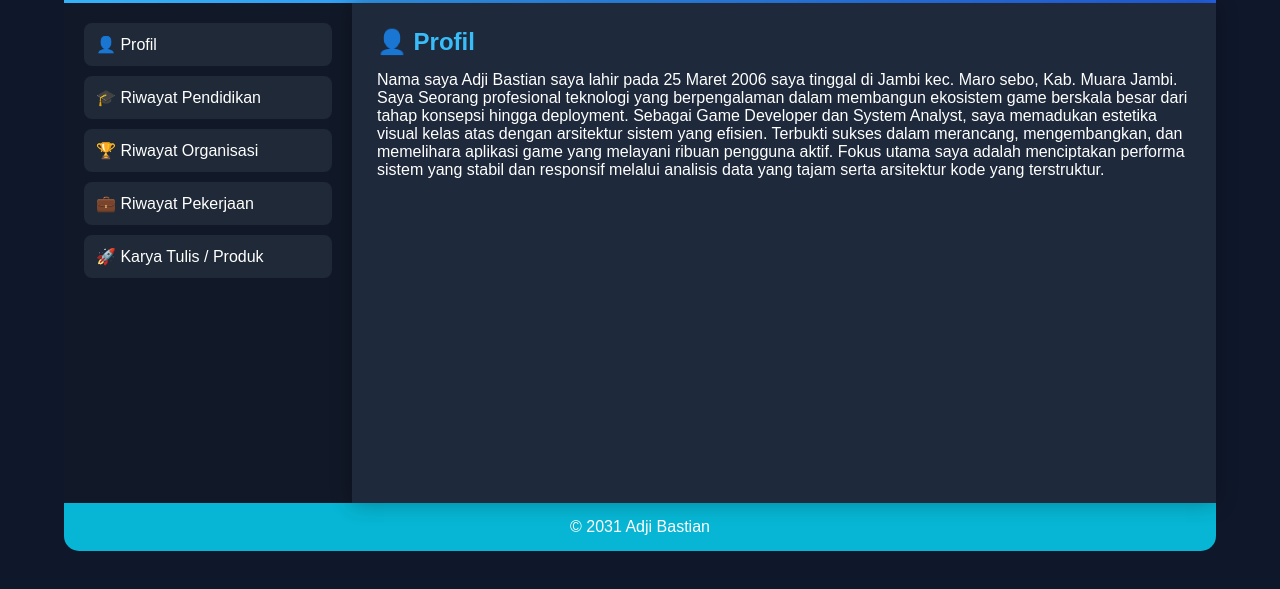
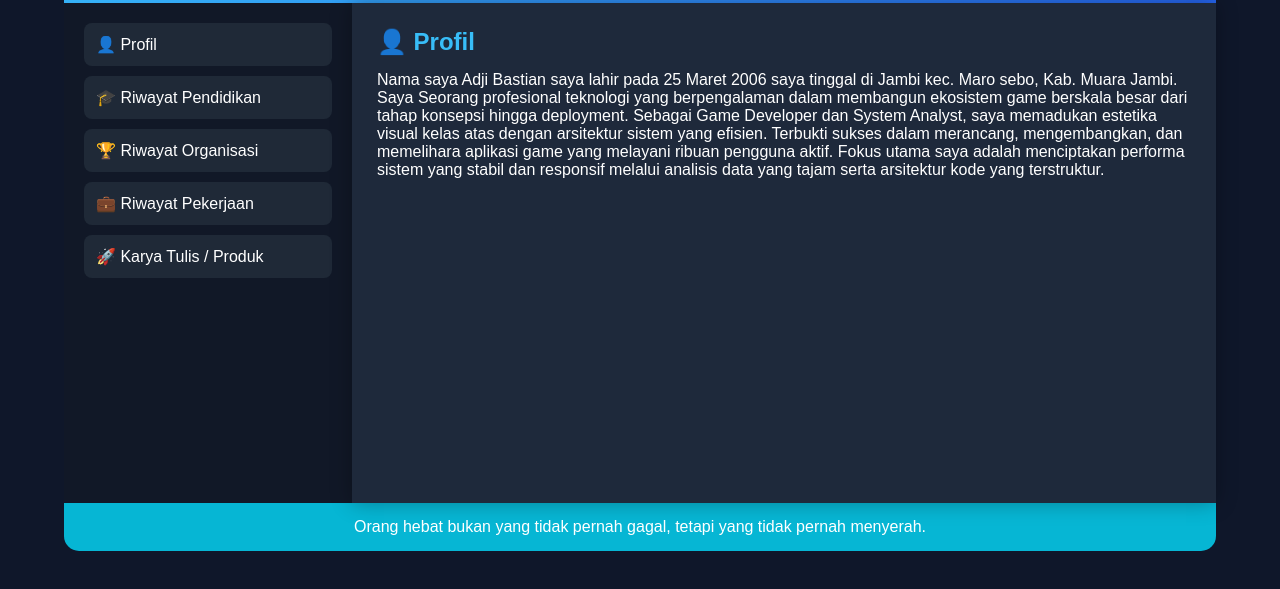
Before and after one commit to ajibastian25/portofolio-Adji-Bastian., a plain HTML site: page index.html in a window 1280 px wide. Shown: the part 187-776 px from the top of the page. Drawn offline with Linux system fonts and the light colour scheme.

Commit message:
Update index.html

```diff
--- a/index.html
+++ b/index.html
@@ -246,7 +246,7 @@
         </div>
 
         <div class="footer">
-            © 2031 Adji Bastian
+            Orang hebat bukan yang tidak pernah gagal, tetapi yang tidak pernah menyerah.
         </div>
 
     </div>
```
